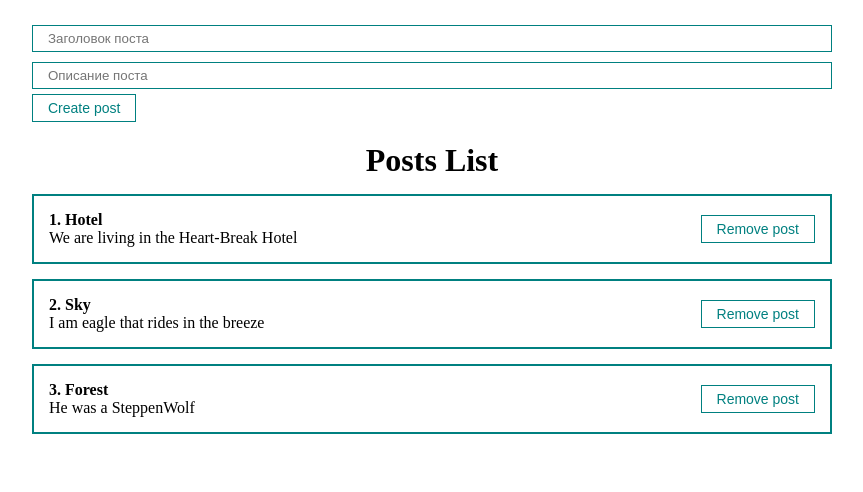
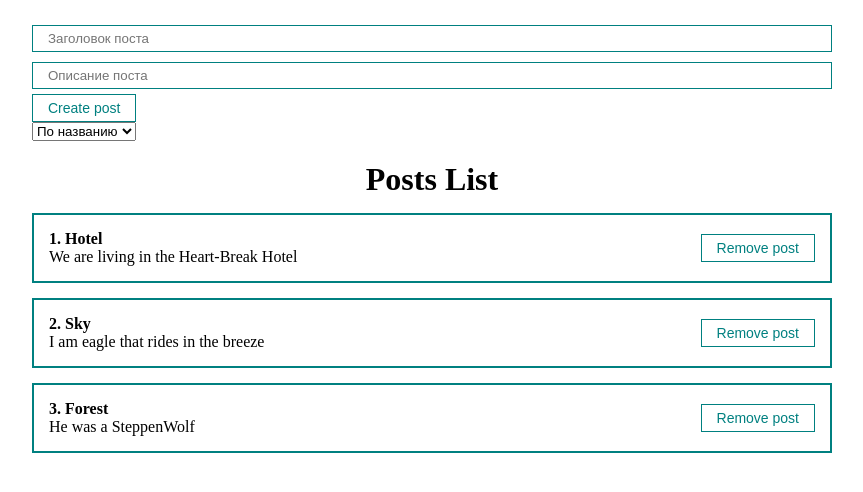
Before and after one commit to Ivan583/posts-project, a React (Create React App) app: page / in a window 1280 px wide. Shown: the top 492 px of the page, without its empty margins (208-1071 px from the left). Built offline with nearby package versions, Linux system fonts and the light colour scheme.

Commit message:
Добавление выпадающего списка

```diff
--- a/src/App.js
+++ b/src/App.js
@@ -24,6 +24,13 @@ function App() {
       <div className="App">
         <PostForm create={createNewPost} />
 
+        <div>
+          <select>
+            <option value="value1">По названию</option>
+            <option value="value1">По описанию</option>
+          </select>
+        </div>
+
         <PostList
           posts={posts}
           title="Posts List" />
```
